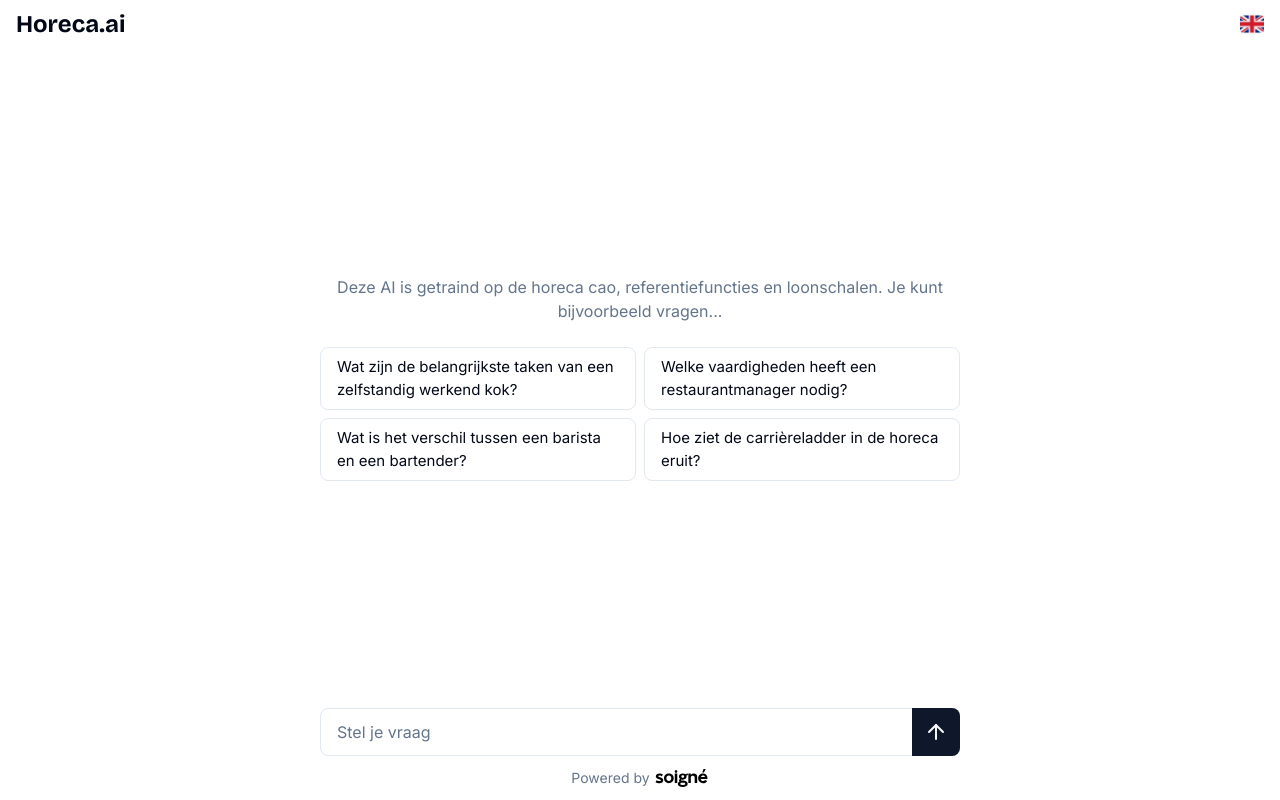
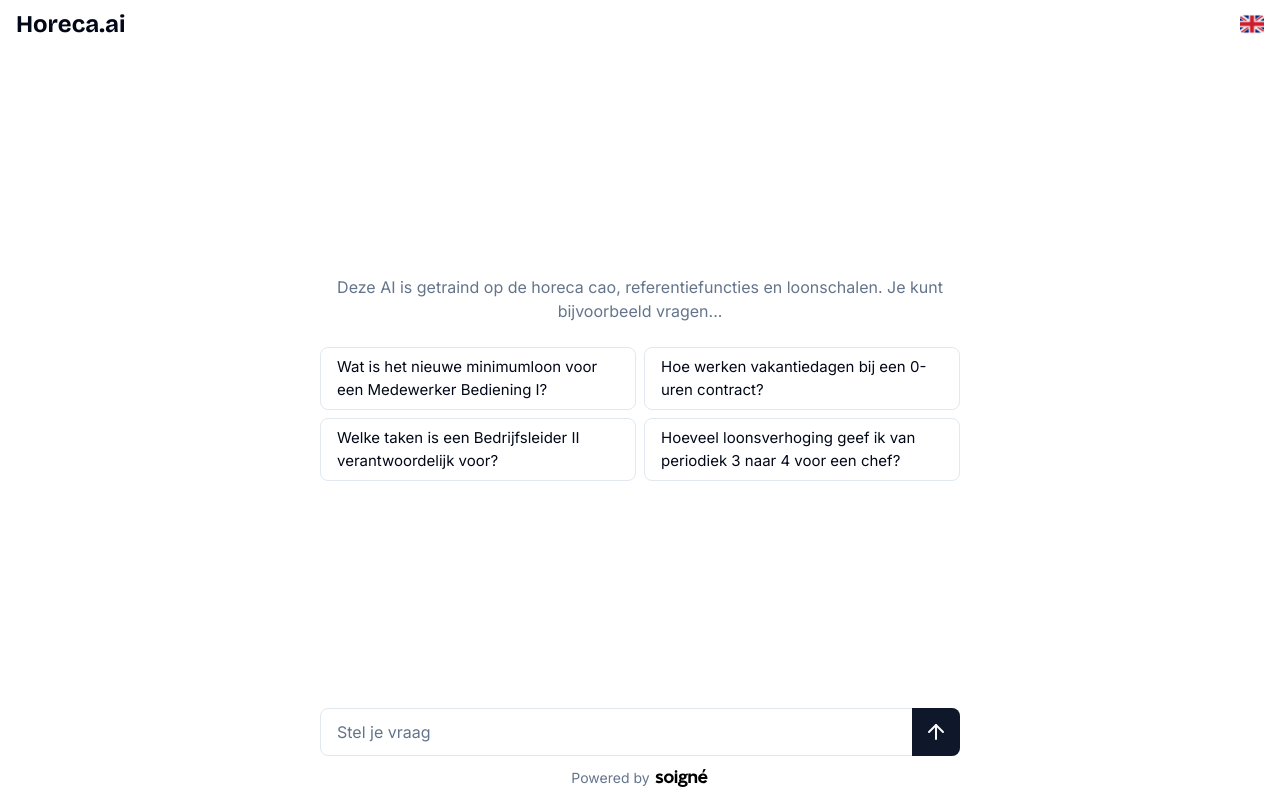
Before and after one commit to lucasschakel/horeca-referentiefuncties, a Next.js app: page / in a window 1280 px wide. Built offline with nearby package versions, Linux system fonts and the light colour scheme.

Commit message:
translations

```diff
--- a/locales/translations.ts
+++ b/locales/translations.ts
@@ -9,10 +9,10 @@ export const translations = {
       poweredBy: "Powered by",
       refreshChat: "Vernieuw gesprek",
       exampleQuestions: [
-        "Wat zijn de belangrijkste taken van een zelfstandig werkend kok?",
-        "Welke vaardigheden heeft een restaurantmanager nodig?",
-        "Wat is het verschil tussen een barista en een bartender?",
-        "Hoe ziet de carrièreladder in de horeca eruit?"
+        "Wat is het nieuwe minimumloon voor een Medewerker Bediening I?",
+        "Hoe werken vakantiedagen bij een 0-uren contract?",
+        "Welke taken is een Bedrijfsleider II verantwoordelijk voor?",
+        "Hoeveel loonsverhoging geef ik van periodiek 3 naar 4 voor een chef?"
       ]
     },
     en: {
@@ -25,10 +25,10 @@ export const translations = {
       poweredBy: "Powered by",
       refreshChat: "Refresh chat",
       exampleQuestions: [
-        "What are the main tasks of an independent working chef?",
-        "What skills does a restaurant manager need?",
-        "What's the difference between a barista and a bartender?",
-        "What does the career ladder in hospitality look like?"
+        "What is the new minimum wage for a Medewerker Bediening I?",
+        "Should I give vacation days to zero-hours contract employees?",
+        "What tasks is a Bedrijfsleider II responsible for?",
+        "How much of a raise should I give a chef moving from pay scale 3 to 4?"
       ]
     }
   };
```
